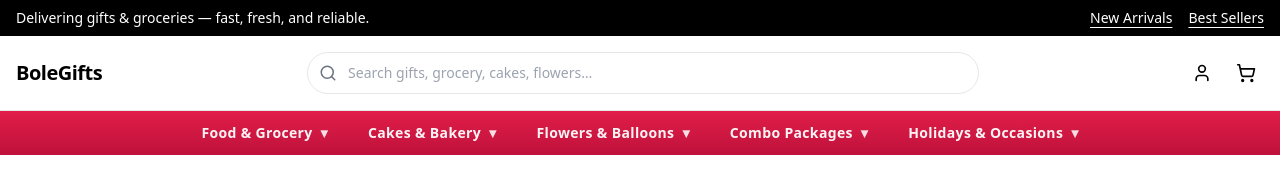
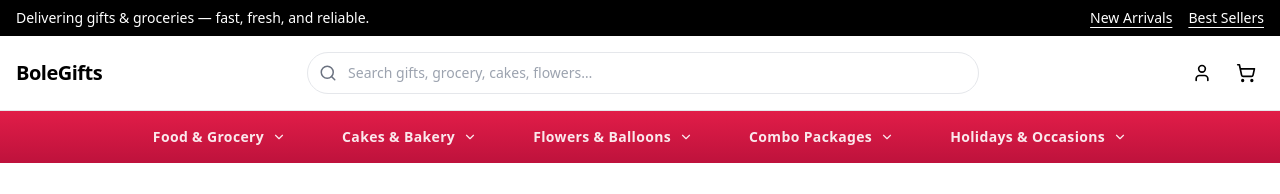
Before and after one commit to Meko2424/online-gift-shop-frontend, a React app: page / in a window 1280 px wide. Shown: the top 194 px of the page. Built offline with nearby package versions, Linux system fonts and the light colour scheme; grey boxes are pictures that could not be loaded; the HTML template or start-up script is replaced by a standard one.

Commit message:
Modified navbar to use  ChevronDown icon and animated underline

```diff
--- a/src/components/Header.tsx
+++ b/src/components/Header.tsx
@@ -1,9 +1,8 @@
 import { useMemo, useState } from "react";
 import { Link, NavLink } from "react-router-dom";
-import { Search, ShoppingCart, User } from "lucide-react";
+import { Search, ShoppingCart, User, ChevronDown } from "lucide-react";
 import { MENU } from "../data/menu";
 import type { MenuCategory } from "../data/menu";
-import { ChevronDown } from "lucide-react";
 
 function classNames(...c: Array<string | false | undefined>) {
   return c.filter(Boolean).join(" ");
@@ -125,13 +124,22 @@ function RedMegaNav() {
                   to={cat.href}
                   className={({ isActive }) =>
                     classNames(
-                      "inline-flex items-center gap-2 opacity-95 hover:opacity-100",
-                      isActive ? "opacity-100" : "",
+                      // "inline-flex items-center gap-2 opacity-95 hover:opacity-100",
+                      // isActive ? "opacity-100" : "",
+                      "group relative inline-flex items-center gap-2 px-2 py-1 rounded-md transition-all duration-200",
+                      "text-white/90 hover:text-white",
+                      "hover:bg-white/10",
+                      isActive ? "text-white bg-white/15" : "",
                     )
                   }
                 >
                   {cat.label}
-                  <span className="text-white/90">▾</span>
+                  <span className="absolute -bottom-1 left-0 h-[2px] w-0 bg-white transition-all duration-300 group-hover:w-full" />
+                  {/* <span className="text-white/90">▾</span> */}
+                  <ChevronDown
+                    size={14}
+                    className="transition-transform duration-200 group-hover:rotate-180"
+                  />
                 </NavLink>
               </li>
             ))}
```
